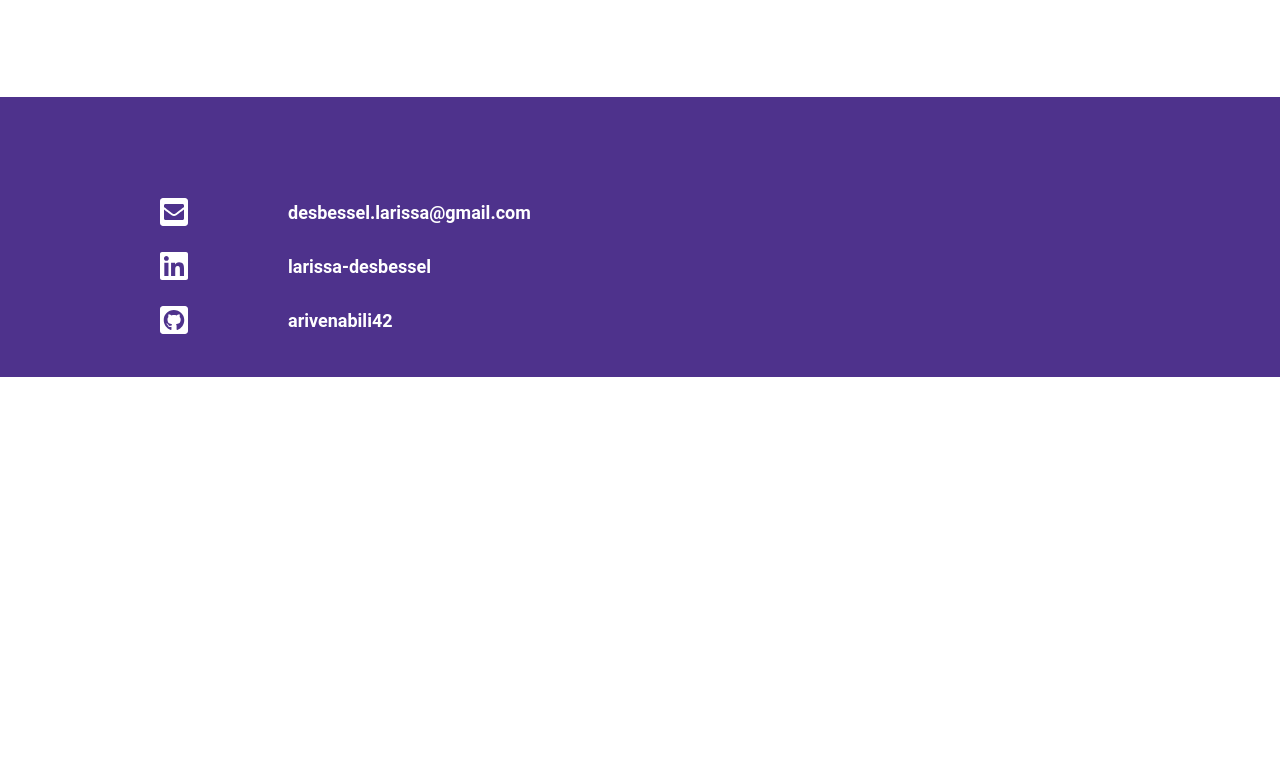
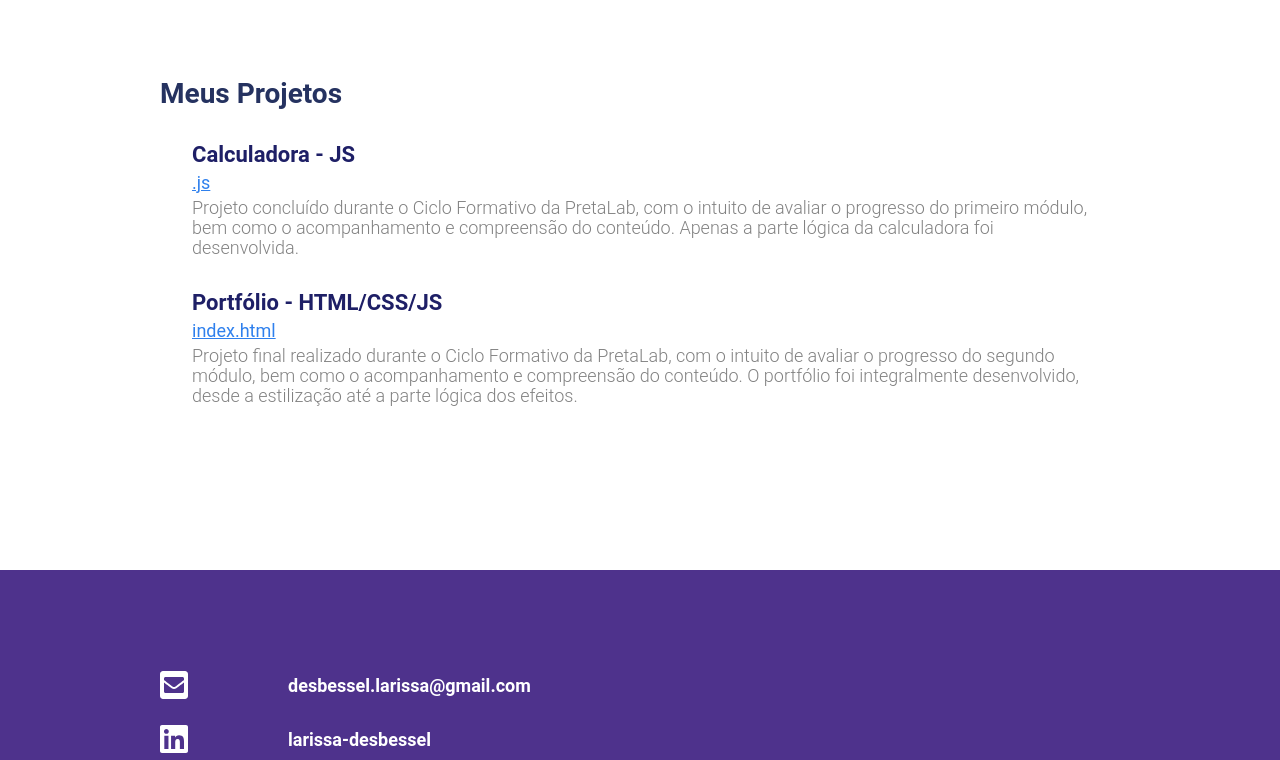
Before and after one commit to arivenabili42/Portfolio_Projeto_Final, a plain HTML site: page index.html in a window 1280 px wide. Shown: the part 2040-2800 px from the top of the page. Before the commit the page ends 2417 px from the top, so only its background shows below. Drawn offline with Linux system fonts and the light colour scheme.

Commit message:
subindo para o git :)

```diff
--- a/index.html
+++ b/index.html
@@ -21,6 +21,7 @@
       <ul class="lista-menu">
         <li><a href="#formacao">Formação</a> </li>
         <li><a href="#areasdeinteresse">Áreas de Interesse</a></li>
+        <li><a href="#meusprojetos">Meus Projetos</a></li>
         <li><a href="#contato">Contatos</a></li>
       </ul>
     </nav>
@@ -89,8 +90,7 @@
               <p class="lista-descricao">
                 O bacharelado em Artes Visuais é um curso superior que oferece uma formação ampla em técnicas de desenho,
                 pintura, escultura, vídeo, instalação e performance, além de disciplinas teóricas como história da arte e filosofia.
-                Ao final do curso, os graduados podem atuar em diversas áreas, como galerias de arte, museus,
-                produção audiovisual, cenografia e design gráfico, além de seguir carreira como artistas plásticos.
+                Ao final do curso, pretendo atuar em galerias de arte e museus.
               </p>
             </li>
           </ul>
@@ -129,6 +129,39 @@
     </section>
   </main>
 
+   <section id="meusprojetos">
+      <article class="container article-lista">
+        <div>
+          <h3 class= "topico-secundario">Meus Projetos</h3>
+        </div>
+
+        <div class="lista-item">
+          <ul>
+
+            <li>
+              <p class="lista-titulo">Calculadora - JS</p>
+              <a href="https://github.com/arivenabili42/Projeto_Final_Pretalab_Modulo-I.git" target="_blank" class="lista-local">.js</a>
+              <p class="lista-descricao">
+                Projeto concluído durante o Ciclo Formativo da PretaLab, com o intuito de avaliar o progresso do
+                primeiro módulo, bem como o
+                acompanhamento e compreensão do conteúdo. Apenas a parte lógica da calculadora foi desenvolvida.
+              </p>
+            <li>
+              <p class="lista-titulo">Portfólio - HTML/CSS/JS</p>
+              <a href="https://github.com/arivenabili42/Portfolio_Projeto_Final.git" target="_blank" class="lista-local">index.html</a>
+              <p class="lista-descricao">
+                Projeto final realizado durante o Ciclo Formativo da PretaLab, com o intuito de avaliar
+                 o progresso do segundo módulo, bem como o acompanhamento e compreensão do conteúdo.
+                O portfólio foi integralmente desenvolvido, desde a estilização até a parte lógica dos efeitos.
+              </p>
+            </li>
+            </li>
+          </ul>
+        </div>
+      </article>
+    </section>
+  </main>
+
   <!-- rodapé da nossa página, visível ao usuário -->
   <footer class="rodape">
     <div class="container">
```
